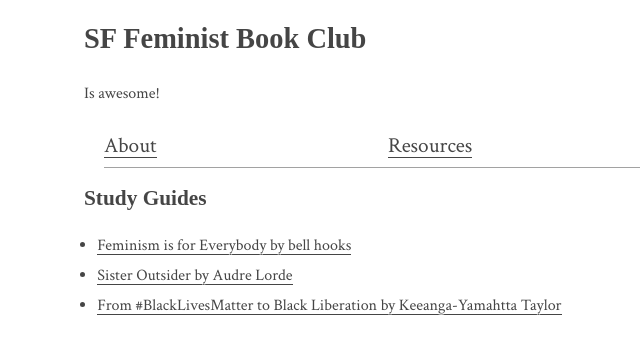
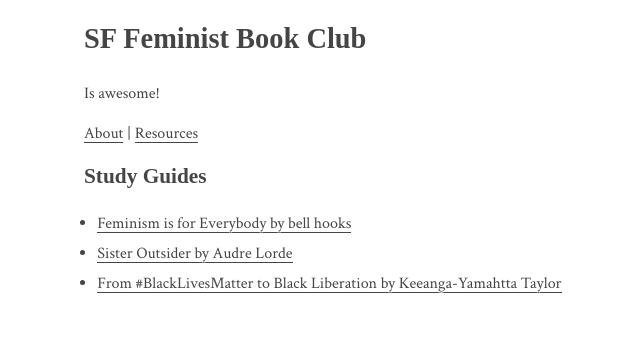
Before and after one commit to radicalbarracuda/sf-feminist-book-club, a Jekyll site: the page built from index.md, in a window 1280 px wide. Shown: the top 354 px of the page, without its empty margins (226-866 px from the left). Built offline with Jekyll 4.4.1, drawn with Linux system fonts in a browser that asks for light colours; some web fonts are replaced; our own code applies the rules of GitHub Pages for plain Markdown files.

Commit message:
Escape the pipe

```diff
--- a/index.md
+++ b/index.md
@@ -6,7 +6,7 @@ layout: index
 
 Is awesome!
 
-[About]({{ site.baseurl }}{% link _pages/about.md %}) | [Resources]({{ site.baseurl }}{% link _resources/index.md %})
+[About]({{ site.baseurl }}{% link _pages/about.md %}) \| [Resources]({{ site.baseurl }}{% link _resources/index.md %})
 
 ## Study Guides
 <ul>
```
